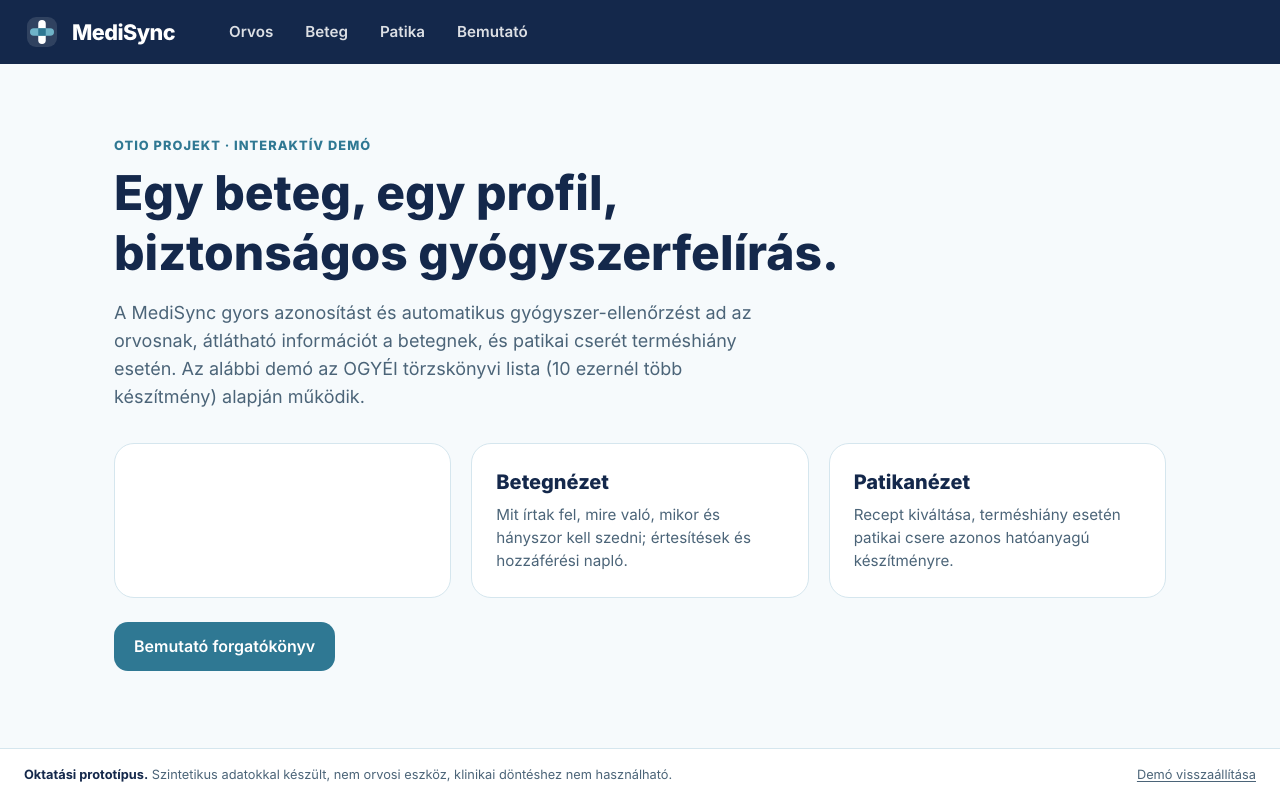
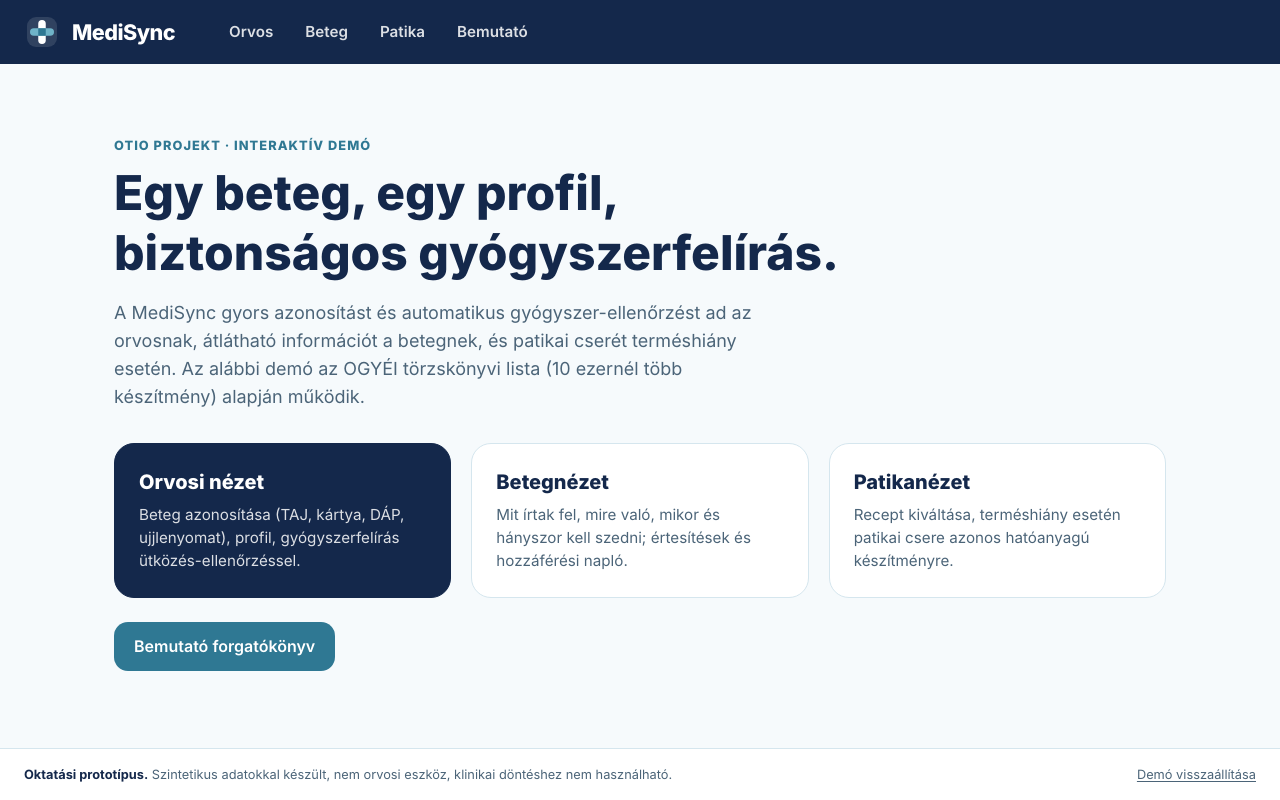
Before and after one commit to komaromigergo/medisync, a Next.js app: page / in a window 1280 px wide. Built offline with nearby package versions, Linux system fonts and the light colour scheme.

Commit message:
Update card styling for Orvosi nézet

```diff
--- a/src/app/page.tsx
+++ b/src/app/page.tsx
@@ -1,7 +1,7 @@
 import Link from "next/link";
 
 const CARDS = [
-  { href: "/orvos", t: "Orvosi nézet", d: "Beteg azonosítása (TAJ, kártya, DÁP, ujjlenyomat), profil, gyógyszerfelírás ütközés-ellenőrzéssel.", c: "bg-navy text-white" },
+  { href: "/orvos", t: "Orvosi nézet", d: "Beteg azonosítása (TAJ, kártya, DÁP, ujjlenyomat), profil, gyógyszerfelírás ütközés-ellenőrzéssel.", c: "!bg-navy !border-navy text-white" },
   { href: "/beteg", t: "Betegnézet", d: "Mit írtak fel, mire való, mikor és hányszor kell szedni; értesítések és hozzáférési napló.", c: "bg-white" },
   { href: "/patika", t: "Patikanézet", d: "Recept kiváltása, terméshiány esetén patikai csere azonos hatóanyagú készítményre.", c: "bg-white" },
 ];
```
